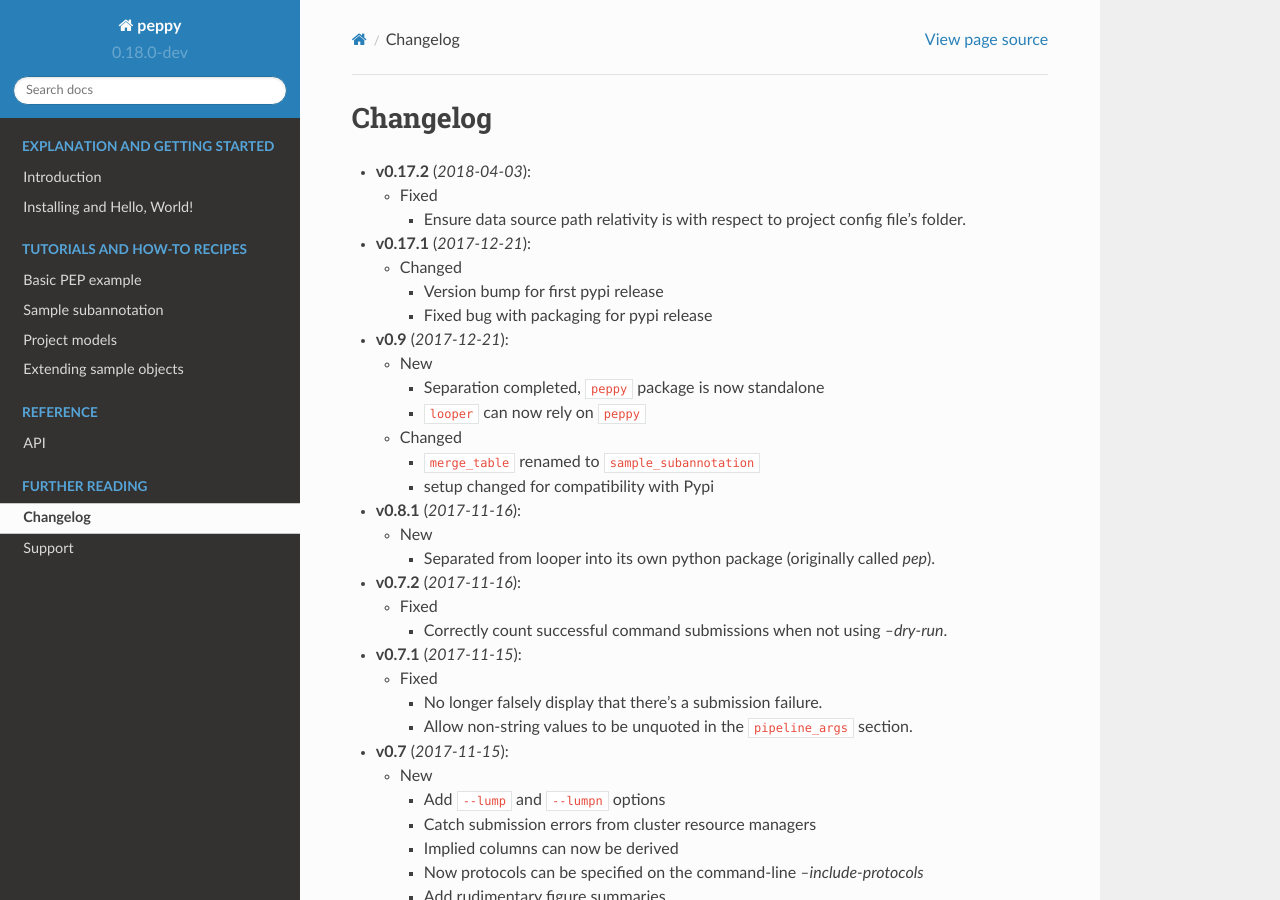
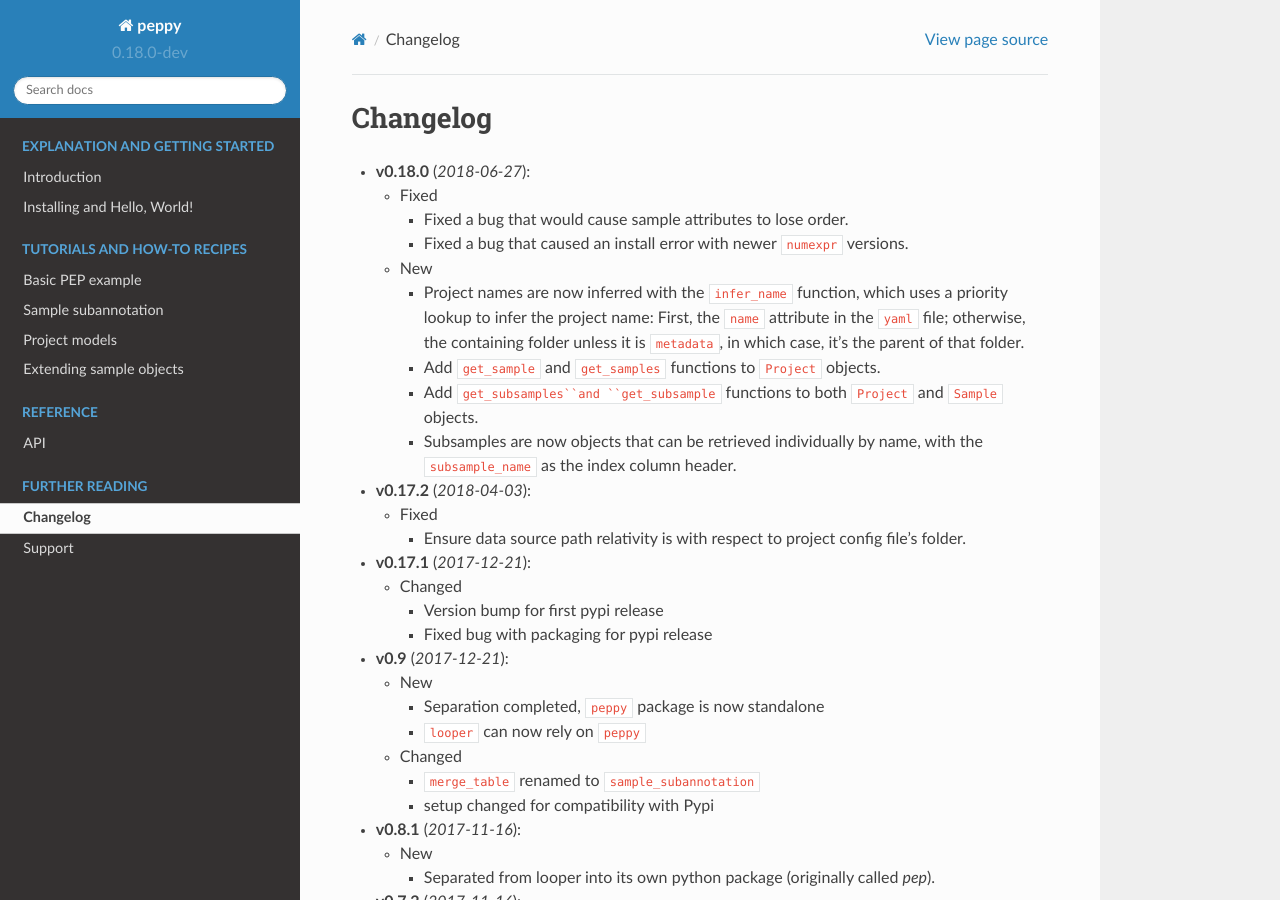
Before and after one commit to pepkit/peppy, a Sphinx documentation site: the page built from doc/source/changelog.rst, in a window 1280 px wide and 900 px high. Built offline with Sphinx 7.4.7 and the Read the Docs theme 2.0.0, drawn with Linux system fonts in a browser that asks for light colours; pages that are not in the unit, such as notebooks, are missing from menus.

Commit message:
update changelog for releases

```diff
--- a/doc/source/changelog.rst
+++ b/doc/source/changelog.rst
@@ -1,5 +1,22 @@
 Changelog
 ******************************
+- **v0.18.0** (*2018-06-27*):
+
+  - Fixed
+
+    - Fixed a bug that would cause sample attributes to lose order.
+
+    - Fixed a bug that caused an install error with newer ``numexpr`` versions.
+
+  - New
+
+    - Project names are now inferred with the ``infer_name`` function, which uses a priority lookup to infer the project name: First, the ``name`` attribute in the ``yaml`` file; otherwise, the containing folder unless it is ``metadata``, in which case, it's the parent of that folder.
+
+    - Add ``get_sample`` and ``get_samples`` functions to ``Project`` objects.
+
+    - Add ``get_subsamples``and ``get_subsample`` functions to both ``Project`` and ``Sample`` objects.
+
+    - Subsamples are now objects that can be retrieved individually by name, with the ``subsample_name`` as the index column header.
 
 - **v0.17.2** (*2018-04-03*):
 
```
